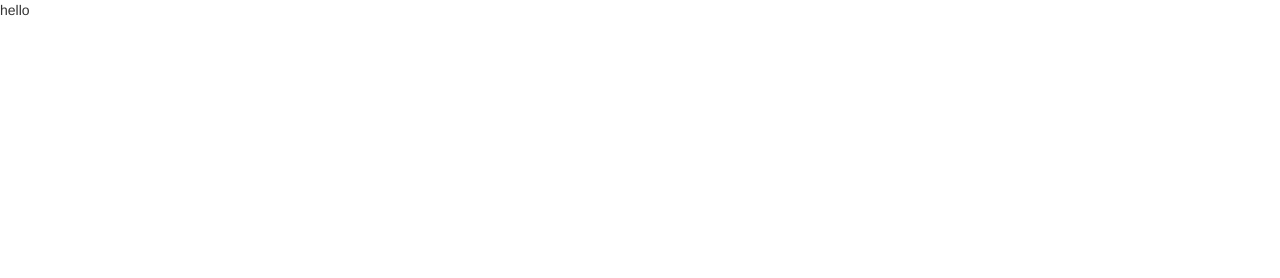
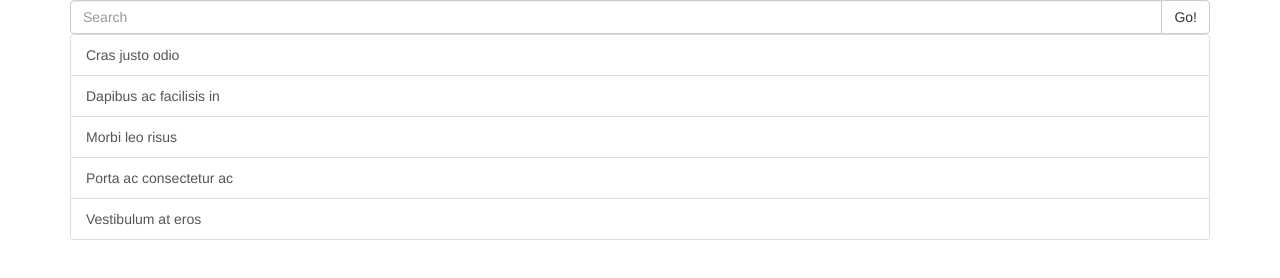
Before and after one commit to atommet15/arriveproject, a React app: page / in a window 1280 px wide. Built offline with nearby package versions, Linux system fonts and the light colour scheme.

Commit message:
added basic hardcoded components and root reducer

```diff
--- /dev/null
+++ b/app/components/app.js
@@ -0,0 +1,15 @@
+import React from 'react'
+import CarrierList from './carrier-list'
+import SearchBar from './search-bar'
+
+
+const App = () => {
+  return (
+    <div className="container">
+      <SearchBar />
+      <CarrierList />
+    </div>
+  )
+}
+
+export default App;
--- /dev/null
+++ b/app/components/carrier-list.js
@@ -0,0 +1,15 @@
+import React from 'react'
+
+const CarrierList = () => {
+  return (
+    <div className="list-group">
+      <a href="#" className="list-group-item">Cras justo odio</a>
+      <a href="#" className="list-group-item">Dapibus ac facilisis in</a>
+      <a href="#" className="list-group-item">Morbi leo risus</a>
+      <a href="#" className="list-group-item">Porta ac consectetur ac</a>
+      <a href="#" className="list-group-item">Vestibulum at eros</a>
+    </div>
+  );
+}
+
+export default CarrierList;
--- /dev/null
+++ b/app/components/search-bar.js
@@ -0,0 +1,14 @@
+import React from 'react'
+
+const SearchBar = () => {
+  return (
+    <div className="input-group">
+      <input type="text" className="form-control" placeholder="Search"></input>
+      <span className="input-group-btn">
+        <button className="btn btn-default" type="button">Go!</button>
+      </span>
+    </div>
+  )
+}
+
+export default SearchBar;
--- a/app/index.js
+++ b/app/index.js
@@ -1,7 +1,17 @@
 import React from 'react';
 import ReactDOM from 'react-dom';
+import { createStore } from 'redux';
+import { Provider } from 'react-redux';
+import App from './components/app'
+import RootReducer from './reducers/root-reducer';
+
+// create redux store
+const store = createStore(RootReducer);
 
 // render the main entrypoint of the app into the dom
 ReactDOM.render(
-  <div>hello</div>, document.getElementById("App")
+  // Provider is a react wrapper of the redux store. State from the store will flow down to all children that are "subscribed"
+  <Provider store={store}>
+    <App />
+  </Provider>, document.getElementById("App")
 );
--- /dev/null
+++ b/app/reducers/root-reducer.js
@@ -0,0 +1,13 @@
+import {combineReducers} from 'redux';
+
+
+const carrierReducer = (state = [], action) => { return [] }
+
+
+
+
+const RootReducer = combineReducers({
+  carriers: carrierReducer
+});
+
+export default RootReducer
--- a/index.html
+++ b/index.html
@@ -2,6 +2,7 @@
 <html>
   <head>
     <title>Arrive Logistics Project</title>
+    <meta name="viewport" content="width=device-width, initial-scale=1">
     <link rel="stylesheet" href="https://maxcdn.bootstrapcdn.com/bootstrap/latest/css/bootstrap.min.css">
   </head>
   <body>
--- a/package.json
+++ b/package.json
@@ -11,7 +11,9 @@
   },
   "dependencies": {
     "react": "^15.5.4",
-    "react-dom": "^15.5.4"
+    "react-dom": "^15.5.4",
+    "react-redux": "^5.0.4",
+    "redux": "^3.6.0"
   },
   "devDependencies": {
     "babel-core": "^6.24.1",
```
